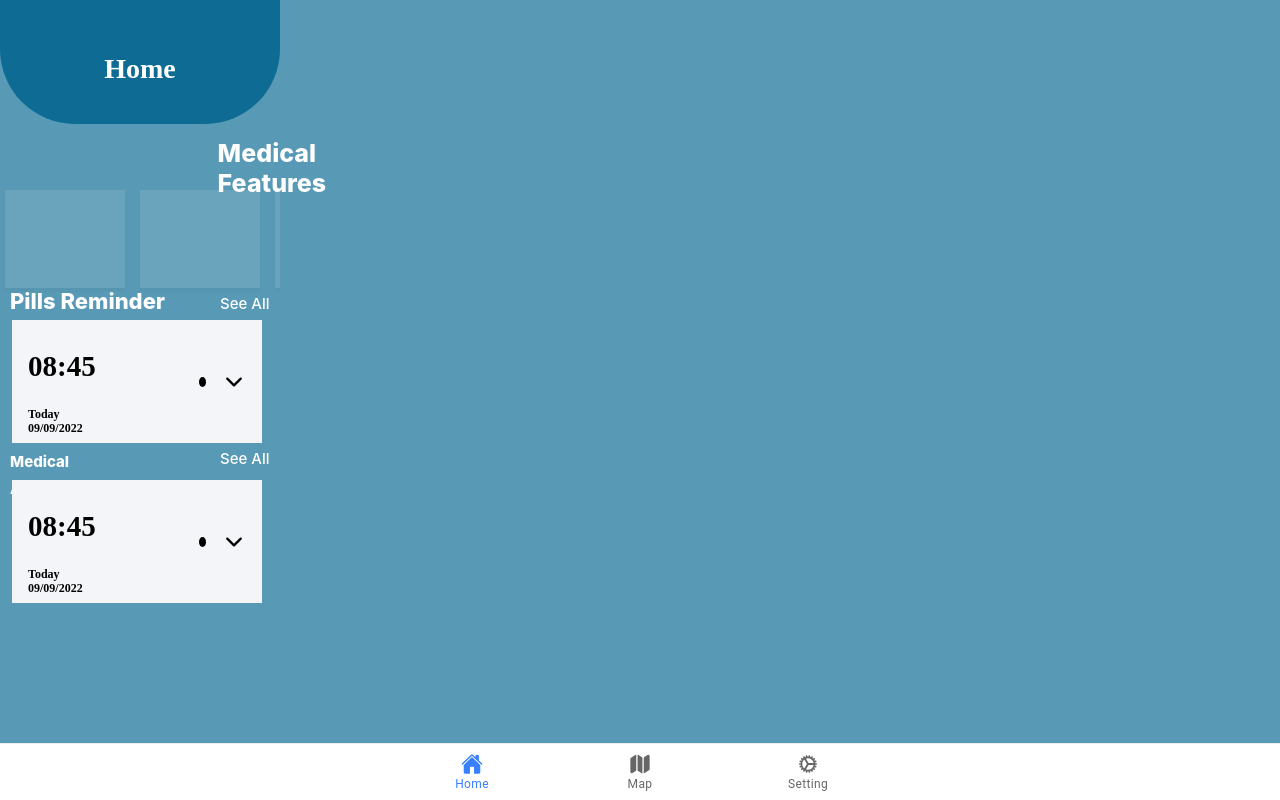
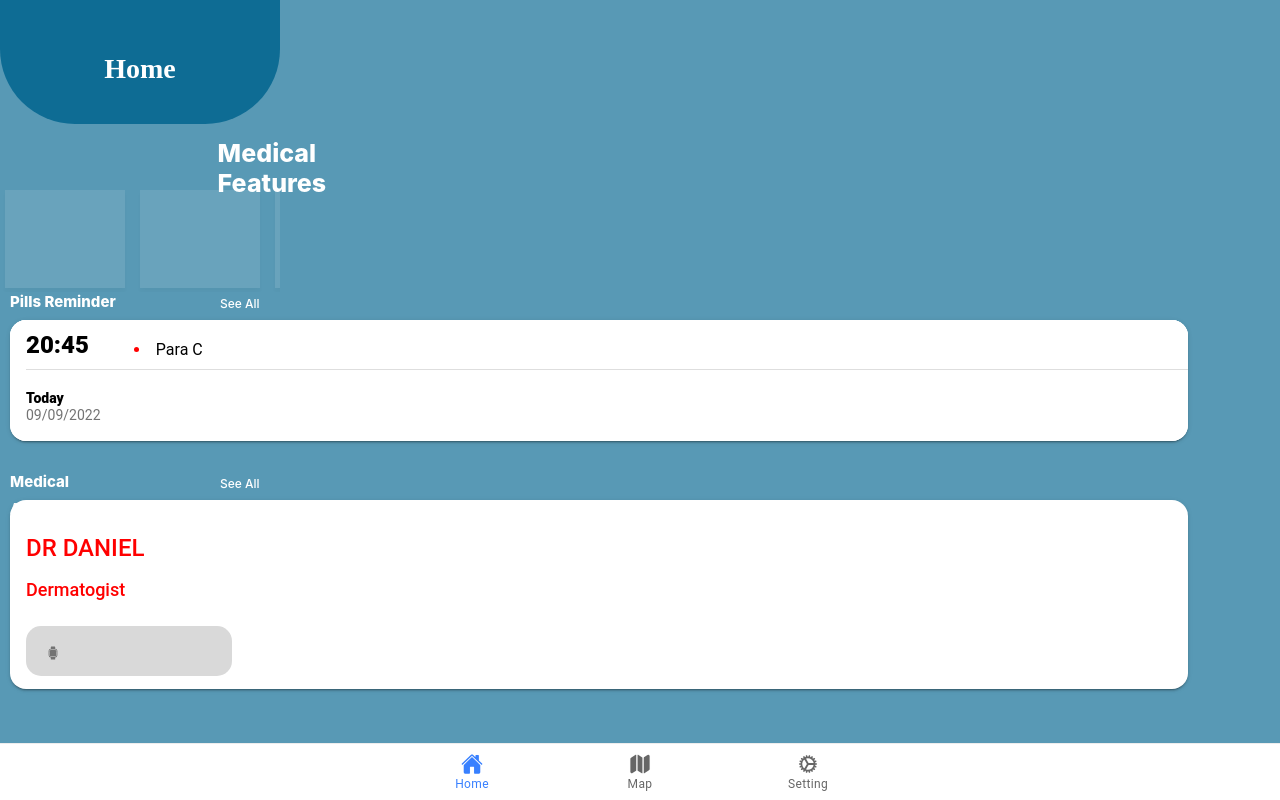
Before and after one commit to DonBos27/MNA_HEALTH, a React (Create React App) app: page /home in a window 1280 px wide. Built offline with nearby package versions, Linux system fonts and the light colour scheme.

Commit message:
Adding different card

```diff
--- /dev/null
+++ b/src/components/CardDoctor.css
@@ -0,0 +1,28 @@
+ion-modal#example-modal {
+    --height: 50%;
+    --width:250px;
+    --border-radius: 16px;
+    --box-shadow: 0 10px 15px -3px rgb(0 0 0 / 0.1), 0 4px 6px -4px rgb(0 0 0 / 0.1);
+  }
+
+  ion-modal#example-modal::part(backdrop) {
+    background: rgba(209, 213, 219);
+    opacity: 1;
+  }
+
+  ion-modal#example-modal ion-toolbar {
+    --background: rgb(14 116 144);
+    --color: white;
+  }
+  .carddoctor{
+    position: absolute;
+    width: 92%;
+    border-radius: 16px;
+    margin-top: 500px;
+  }
+  .doctortime{
+    width: 206px;
+    height: 50px;
+    background-color: #D9D9D9;
+    border-radius: 15px;
+  }
--- /dev/null
+++ b/src/components/CardDoctor.js
@@ -0,0 +1,35 @@
+import {
+    IonPage,
+    IonContent,
+    IonCard,
+    IonCardContent,
+    IonCardHeader,
+    IonCardTitle,
+    IonIcon,
+    IonLabel,
+} from '@ionic/react';
+import { calendar, watch } from 'ionicons/icons';
+import './CardDoctor.css';
+const CardDoctor = () => {
+    return (
+        <div>
+            <IonCard className='carddoctor' >
+                <IonCardHeader>
+                    <IonCardTitle>
+                        <h2 style={{ paddingRight: "45px",color:"red" }}>DR DANIEL</h2>
+                    </IonCardTitle>
+                    <IonCardTitle>
+                        <h5 style={{ paddingRight: "45px",color:"red" }}>Dermatogist</h5>
+                    </IonCardTitle>
+                </IonCardHeader>
+                <IonCardContent>
+                    <div className="doctortime">
+                        <IonIcon icon={watch} style={{ margin: "20px" }} />
+                        {/* <IonIcon icon={calendar} style={{ marginLeft: "110px" }} /> */}
+                    </div>
+                </IonCardContent>
+            </IonCard>
+        </div>
+    )
+}
+export default CardDoctor;
--- a/src/components/SlideContent.css
+++ b/src/components/SlideContent.css
@@ -42,25 +42,3 @@
 .images {
   position: absolute;
 }
-.button {
-  position: absolute;
-  width: 100px;
-  height: 40px;
-  left: 90px;
-  top: 80px;
-  --background: #7f2f86;
-  border-radius: 50%;
-  margin: 0 auto;
-  display: flex;
-  justify-content: center;
-  align-items: center;
-  color: white;
-  font-size: 10px;
-  font-weight: 700;
-  text-align: center;
-  text-decoration: none;
-  cursor: pointer;
-  transition: 0.3s;
-  border: none;
-  outline: none;
-}
--- a/src/components/SlideContent.js
+++ b/src/components/SlideContent.js
@@ -4,7 +4,6 @@ import './SlideContent.css';
 const SlideContent = (props) => {
   return (
     <IonPage >
-      <IonContent className='slide'>
         <div className="title1">
           <p>{props.title}</p>
         </div>
@@ -13,10 +12,6 @@ const SlideContent = (props) => {
         </div>
         <p className='text'>{props.explain}</p>
         <img src={props.photo} alt='Check' className='images' style={{ width: "200px", height: "190px", left: "40px", top: "200px" }} />
-      </IonContent >
-      <IonButton style={{ background: "red", marginTop: "400px" }} className="button">
-        Get Started
-      </IonButton>
     </IonPage>
   );
 };
--- /dev/null
+++ b/src/components/card.css
@@ -0,0 +1,45 @@
+ion-modal#example-modal {
+    --height: 50%;
+    --width:250px;
+    --border-radius: 16px;
+    --box-shadow: 0 10px 15px -3px rgb(0 0 0 / 0.1), 0 4px 6px -4px rgb(0 0 0 / 0.1);
+  }
+
+  ion-modal#example-modal::part(backdrop) {
+    background: rgba(209, 213, 219);
+    opacity: 1;
+  }
+
+  ion-modal#example-modal ion-toolbar {
+    --background: rgb(14 116 144);
+    --color: white;
+  }
+  .cardmodal{
+    position: absolute;
+    width: 92%;
+    border-radius: 16px;
+    margin-top: 320px;
+    left:0px ;
+  }
+  .mod{
+    width: 100%;
+    border-radius: 16px;
+    margin-top: 320px;
+    left:-5px ;
+  }
+  .hoursC{
+    font-style: normal;
+    font-weight: 800;
+    line-height: 20px;
+    color: #000000;
+    /* margin-left: 10px; */
+    margin-top: 10px;
+  }
+  .dateC h5{
+    font-style: normal;
+    font-weight: 800;
+    line-height: 10px;
+    color: #000000;
+    /* margin-left: 10px; */
+    margin-top: 10px;
+  }
--- /dev/null
+++ b/src/components/card.js
@@ -0,0 +1,68 @@
+// import {useRef} from 'react';
+import { IonContent, IonHeader, IonPage, IonTitle, IonToolbar, IonCard, IonCardHeader, IonCardSubtitle, IonCardTitle, IonCardContent, IonItem, IonIcon, IonLabel, IonButton, IonImg, IonList, IonButtons, IonModal, IonAvatar, } from '@ionic/react';
+import { pin, wifi, wine, warning, walk } from 'ionicons/icons';
+import { useRef } from 'react';
+import './card.css';
+
+const CardPills = () => {
+    const modal = useRef(null);
+
+    function dismiss() {
+        modal.current?.dismiss();
+    }
+    return (
+        <div>
+            <IonCard id="open-modal" className='cardmodal' href='/setting'>
+                <IonItem>
+                    <h2 style={{ paddingRight: "45px" }} className='hoursC'>20:45</h2>
+                    <IonLabel style={{ paddingTop: "10px" }}>
+                        <li style={{ color: "red" }}>
+                            <span style={{ color: "black" }}>Para C</span>
+                        </li>
+                    </IonLabel>
+                </IonItem>
+                <IonCardContent>
+                    <span className='dateC'>
+                        <h5>Today</h5>
+                        <p>09/09/2022</p>
+                    </span>
+                </IonCardContent>
+            </IonCard>
+            {/* <IonModal id="example-modal" ref={modal} trigger="open-modal" className='mod'>
+                <IonContent>
+                    <IonList>
+                        <IonItem>
+                            <IonCard id="open-modal" >
+                                <IonItem>
+                                    <h2 style={{ paddingRight: "45px" }} className='hoursC'>08:45</h2>
+                                    <IonLabel style={{ paddingTop: "10px" }}>Ibuprofen</IonLabel>
+                                </IonItem>
+                                <IonCardContent>
+                                    <span className='dateC'>
+                                        <h5>Today</h5>
+                                        <p>09/09/2022</p>
+                                    </span>
+                                </IonCardContent>
+                            </IonCard>
+                        </IonItem>
+                        <IonItem>
+                            <IonCard id="open-modal" >
+                                <IonItem>
+                                    <h2 style={{ paddingRight: "45px" }} >12:45</h2>
+                                    <IonLabel style={{ paddingTop: "10px" }}>Cough Silent</IonLabel>
+                                </IonItem>
+                                <IonCardContent>
+                                    <span className='dateC'>
+                                        <h5>Today</h5>
+                                        <p>09/09/2022</p>
+                                    </span>
+                                </IonCardContent>
+                            </IonCard>
+                        </IonItem>
+                    </IonList>
+                </IonContent>
+            </IonModal> */}
+        </div>
+    );
+};
+export default CardPills;
--- a/src/pages/Home.css
+++ b/src/pages/Home.css
@@ -1,5 +1,6 @@
 .main {
   --background: rgba(14, 108, 148, 0.69);
+  /* --height: 900px; */
   /* --offset-bottom: auto !important; */
   /* --overflow: hidden; */
   overflow: auto;
@@ -29,7 +30,7 @@
   font-family: "Inter";
   font-style: normal;
   font-weight: 800;
-  font-size: 22px;
+  font-size: 15px;
   line-height: 27px;
   color: #ffffff;
 }
@@ -42,7 +43,7 @@
   font-family: "Inter";
   font-style: normal;
   font-weight: 500;
-  font-size: 15px;
+  font-size: 12px;
   line-height: 18px;
   color: #ffffff;
 }
@@ -51,7 +52,7 @@
   width: 156px;
   height: 27px;
   left: 10px;
-  top: 430px;
+  top: 450px;
   font-family: "Inter";
   font-style: normal;
   font-weight: 800;
@@ -64,11 +65,11 @@
   width: 156px;
   height: 27px;
   left: 220px;
-  top: 450px;
+  top: 475px;
   font-family: "Inter";
   font-style: normal;
   font-weight: 500;
-  font-size: 15px;
+  font-size: 12px;
   line-height: 18px;
   color: #ffffff;
 }
@@ -83,10 +84,10 @@
 }
 .fourth {
   position: absolute;
-  width: 250px;
+  width: 235px;
   height: 123px;
   left: 12px;
-  top: 480px;
+  top: 500px;
   background: #ffffff;
   /* border-radius: 15px; */
 }
--- a/src/pages/Home.js
+++ b/src/pages/Home.js
@@ -1,18 +1,16 @@
 import {
     IonPage,
     IonContent,
-    IonAccordion,
-    IonAccordionGroup,
-    IonItem,
-    IonLabel
 } from '@ionic/react';
 import './Home.css';
 import Header from '../components/Header';
 import Pills from '../pictures/Medical_Pills.svg';
+import CardPills from '../components/card';
+import CardDoctor from '../components/CardDoctor';
 const Home = () => {
     return (
         <IonPage >
-            <IonContent className='main'>
+            <IonContent className='main' >
                 <Header title='Home' />
                 <div className='content'>
                     <div className='first'>
@@ -29,48 +27,12 @@ const Home = () => {
                         <h2>Pills Reminder </h2>
                         <span>See All</span>
                     </div>
-                    <div className='third'>
-                        <IonAccordionGroup animated={true}>
-                            <IonAccordion value="first">
-                                <IonItem slot="header" color="light">
-                                    <div className='hours'>
-                                        <p >08:45</p>
-                                        <span className='date'>
-                                            <p>Today</p>
-                                            <p>09/09/2022</p>
-                                        </span>
-                                    </div>
-                                    <div className='bullet'></div>
-                                </IonItem>
-                                <div className="ion-padding" slot="content">
-                                    <p>Hello world</p>
-                                </div>
-                            </IonAccordion>
-                        </IonAccordionGroup>
-                    </div>
+                    <CardPills />
                     <div className='appointR'>
                         <h2>Medical Appointment </h2>
                         <span>See All</span>
                     </div>
-                    <div className='fourth'>
-                        <IonAccordionGroup animated={true}>
-                            <IonAccordion value="first">
-                                <IonItem slot="header" color="light">
-                                    <div className='hours'>
-                                        <p >08:45</p>
-                                        <span className='date'>
-                                            <p>Today</p>
-                                            <p>09/09/2022</p>
-                                        </span>
-                                    </div>
-                                    <div className='bullet'></div>
-                                </IonItem>
-                                <div className="ion-padding" slot="content">
-                                    <p>Hello world</p>
-                                </div>
-                            </IonAccordion>
-                        </IonAccordionGroup>
-                    </div>
+                    <CardDoctor />
                 </div>
             </IonContent >
         </IonPage >
--- a/src/pages/Slide.css
+++ b/src/pages/Slide.css
@@ -1,6 +1,31 @@
-.bullet {
-    --bullet-background-active: #7f2f86;
-  }
-  ion-slides {
-    height: 100%;
-  }
+.slider-bullet {
+  --bullet-background-active: #7f2f86;
+}
+ion-slides {
+  height: 100%;
+}
+.slider {
+  --background: #0e6c94;
+}
+.button {
+  position: absolute;
+  width: 100px;
+  height: 40px;
+  left: 90px;
+  top: 480px;
+  --background: #7f2f86;
+  border-radius: 50%;
+  margin: 0 auto;
+  display: flex;
+  justify-content: center;
+  align-items: center;
+  color: white;
+  font-size: 10px;
+  font-weight: 700;
+  text-align: center;
+  text-decoration: none;
+  cursor: pointer;
+  transition: 0.3s;
+  border: none;
+  outline: none;
+}
```
Also changed, not shown: src/pages/Localisation.js (+2 -15 lines), src/pages/Setting.js (+15 -4 lines), src/pages/Slide.js (+8 -6 lines).
